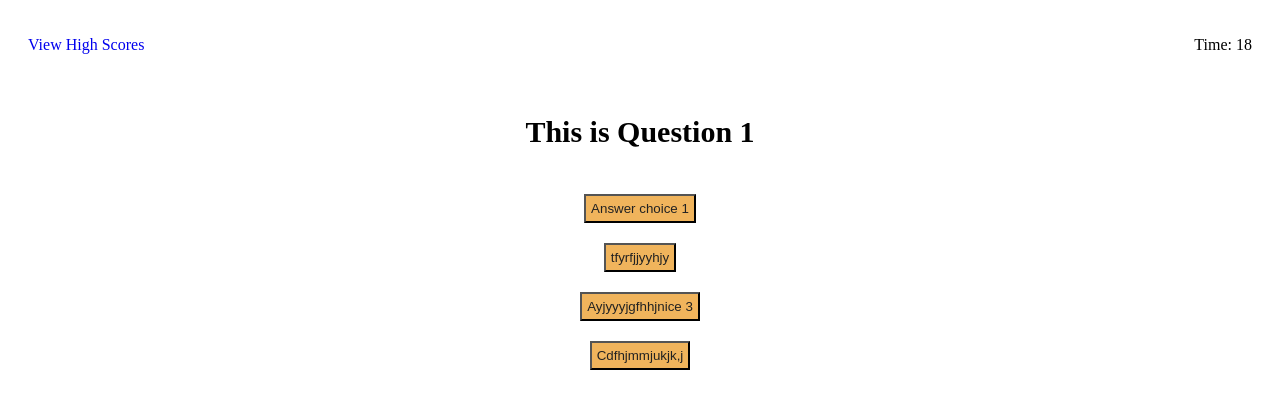
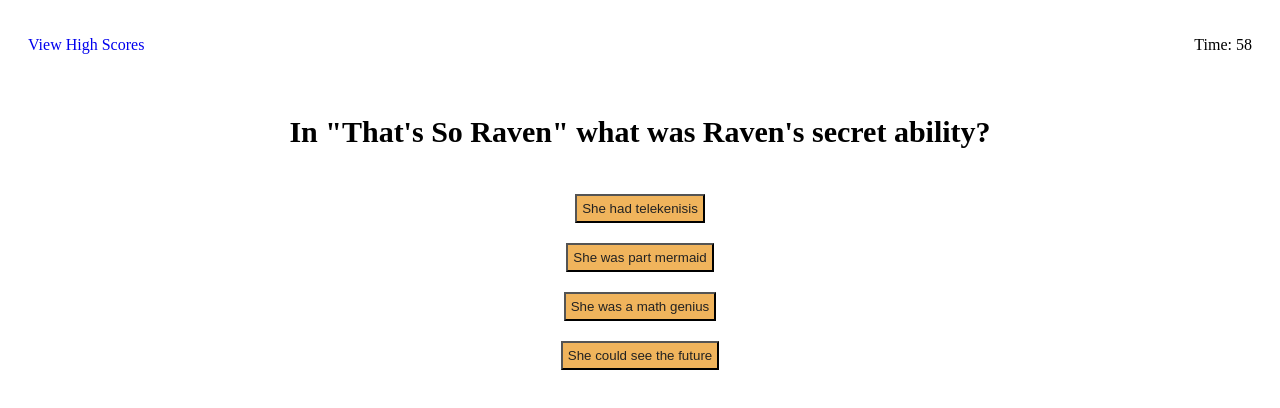
Before and after one commit to DouglasRed/disney-quiz, a plain HTML site: page index.html in a window 1280 px wide. Both pictures are taken after a click on the button "Start Quiz". Drawn offline with Linux system fonts and the light colour scheme.

```diff
--- a/assets/javascript/script.js
+++ b/assets/javascript/script.js
@@ -11,30 +11,99 @@
 let score = 0;
 const questions = [
   {
-    question: "This is Question 1",
+    question: "What is the highest grossing Star Wars movie as of 2023",
     answers: [
-      { text: "Answer choice 1", correct: true },
-      { text: "tfyrfjjyyhjy", correct: false },
-      { text: "Ayjyyyjgfhhjnice 3", correct: false },
-      { text: "Cdfhjmmjukjk,j", correct: false },
+      { text: "The Force Awakens", correct: true },
+      { text: "The Empire Strikes Back", correct: false },
+      { text: "A New Hope", correct: false },
+      { text: "The Last Jedi ", correct: false },
     ],
   },
   {
-    question: "This is Question 2",
+    question: "Where was East High in High School Musical located",
     answers: [
-      { text: "Aghfjhjhjfj", correct: false },
-      { text: "fhfgkuyttdg", correct: true },
-      { text: "323546667587", correct: false },
-      { text: "087sfgjhgfjf87", correct: false },
+      { text: "Chicago, Illinois", correct: false },
+      { text: "Albuquerque, New Mexico", correct: true },
+      { text: "Miami, Florida", correct: false },
+      { text: "Reno, Nevada", correct: false },
     ],
   },
   {
-    question: "This is Question 3",
+    question: "Which Character is not a Disney character",
     answers: [
-      { text: "07894jh54kl5", correct: false },
-      { text: "3544uktyuk", correct: false },
-      { text: "4tythgfdsghkj", correct: true },
-      { text: "Happy Birthday", correct: false },
+      { text: "Spider-man", correct: false },
+      { text: "Hawkeye", correct: false },
+      { text: "Batman", correct: true },
+      { text: "Black Widow", correct: false },
+    ],
+  },
+  {
+    question:
+      "In Encanto, which character could heal others through their homecooked meals?",
+    answers: [
+      { text: "Pepa Madrigal", correct: false },
+      { text: "Bruno Madrigal", correct: false },
+      { text: "Mirabel Madrigal", correct: false },
+      { text: "Julieta Madrigal", correct: true },
+    ],
+  },
+  {
+    question: "In \"That's So Raven\" what was Raven's secret ability?",
+    answers: [
+      { text: "She had telekenisis", correct: false },
+      { text: "She was part mermaid", correct: false },
+      { text: "She was a math genius", correct: false },
+      { text: "She could see the future", correct: true },
+    ],
+  },
+  {
+    question:
+      "In Kim Possible, who was her behind the scenes technological partner?",
+    answers: [
+      { text: "Wade", correct: true },
+      { text: "Dr Drakken", correct: false },
+      { text: "Ron", correct: false },
+      { text: "Rufus", correct: false },
+    ],
+  },
+  {
+    question: "In Hannah Montana, who had a photographic memory ",
+    answers: [
+      { text: "Miley Cyrus", correct: false },
+      { text: "Rico Suave", correct: true },
+      { text: "Jake Ryan", correct: false },
+      { text: "Lilly Truscott", correct: false },
+    ],
+  },
+  {
+    question: "What were the name of the bullies in the Proud Family",
+    answers: [
+      { text: "The Nasty Sisters", correct: false },
+      { text: "The Sticky Sisters", correct: false },
+      { text: "The Ugly Sisters", correct: false },
+      { text: "The Gross Sisters", correct: true },
+    ],
+  },
+  {
+    question:
+      "What is the name of the bellboy in The Suite Life of Zack and Cody ",
+    answers: [
+      {
+        text: "Esteban Montoya Julio Ricardo de la Rosa Ramírez",
+        correct: false,
+      },
+      {
+        text: "Esteban Ricardo Julio Montoya de la Rosa Rodriguez",
+        correct: false,
+      },
+      {
+        text: "Esteban Julio Ricardo Montoya de la Rosa Ramírez",
+        correct: true,
+      },
+      {
+        text: "Esteban Ricardo Montoya Julio de la Rosa Rodriguez",
+        correct: false,
+      },
     ],
   },
 ];
--- a/index.html
+++ b/index.html
@@ -12,7 +12,7 @@
       <nav>
         <ul class="flex-nav">
           <li><a href="./scoreboard.html">View High Scores</a></li>
-          <li class="timer hidden">Time: <span class="time">20</span></li>
+          <li class="timer hidden">Time: <span class="time">60</span></li>
         </ul>
       </nav>
     </header>
```
Also changed, not shown: assets/javascript/highscore.js (+11 -10 lines).
